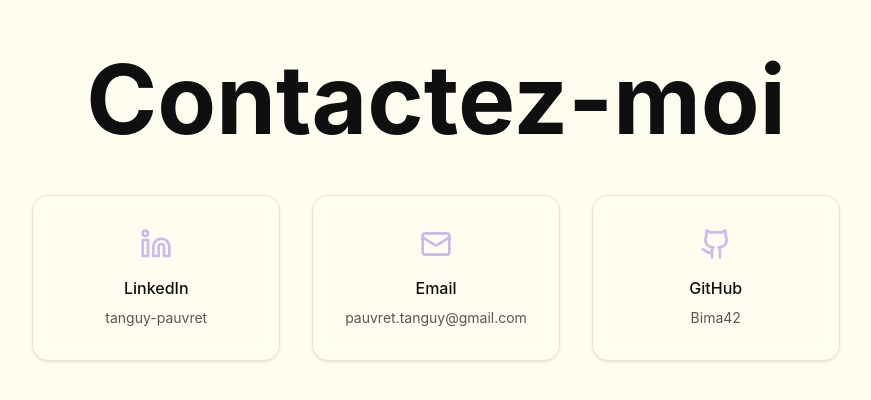
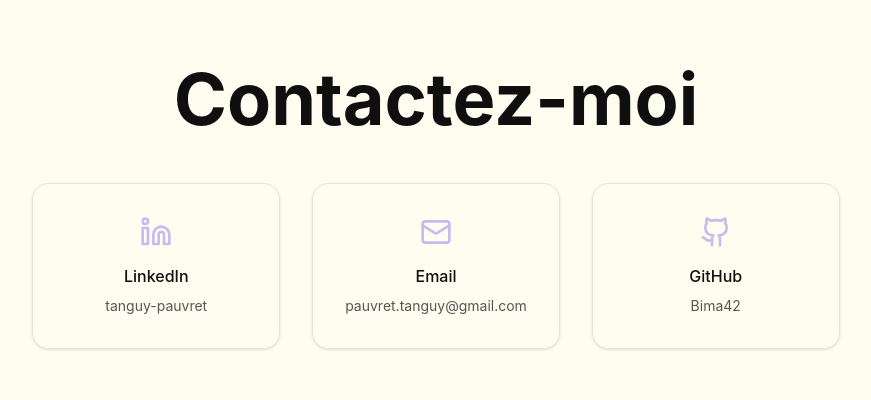
Before and after one commit to Bima42/portfolio, a React (Vite) app: page /contact in a window 1280 px wide. Shown: the part 194-594 px from the top of the page, without its empty margins (204-1075 px from the left). Built offline with nearby package versions, Linux system fonts and the light colour scheme.

Commit message:
fix: better ui for title

```diff
--- a/src/components/contact/Contact.tsx
+++ b/src/components/contact/Contact.tsx
@@ -9,7 +9,7 @@ export default function Contact() {
             className="min-h-screen flex items-center bg-background"
             id="contact"
         >
-            <div className="flex flex-col w-full px-6 py-16 gap-y-12">
+            <div className="flex flex-col w-full px-6 py-16">
                 <h1 className="h1">{t('pages.contact.title')}</h1>
                 <ContactGrid />
             </div>
--- a/src/components/projects/ProjectsCarousel.tsx
+++ b/src/components/projects/ProjectsCarousel.tsx
@@ -150,7 +150,7 @@ export function ProjectsCarousel({ projects }: ProjectsCarouselProps) {
                 id="projects"
             >
                 <div className="sticky top-0 h-screen flex flex-col items-center justify-center overflow-hidden">
-                    <h1 className="h1 mb-8">{t('pages.projects.title')}</h1>
+                    <h1 className="h1">{t('pages.projects.title')}</h1>
 
                     <motion.div
                         className="flex gap-10"
--- a/src/index.css
+++ b/src/index.css
@@ -15,7 +15,7 @@
         dark:shadow-[0_8px_16px_rgba(0,0,0,0.3),inset_0_1px_0_rgba(255,255,255,0.1)];
     }
     .h1 {
-        @apply text-5xl md:text-7xl lg:text-8xl xl:text-8xl font-bold text-foreground text-center;
+        @apply text-5xl md:text-6xl lg:text-7xl xl:text-7xl font-bold text-foreground text-center mb-12;
     }
 }
 
```
